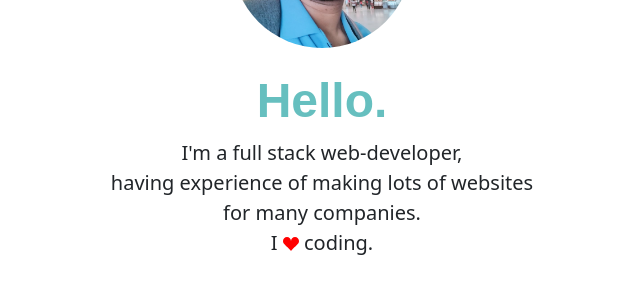
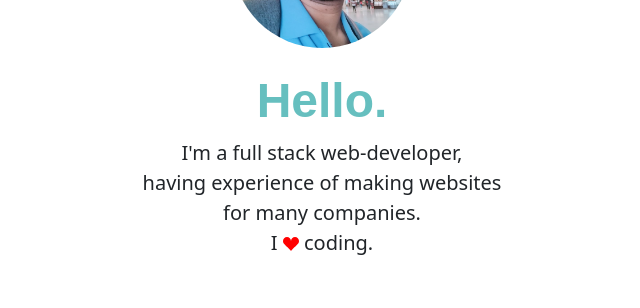
Before and after one commit to AKJ23BCE8390/webpage001, a plain HTML site: page capstone-2/index.html in a window 1280 px wide. Shown: the part 1300-1608 px from the top of the page, without its empty margins (318-958 px from the left). Drawn offline with nearby package versions, Linux system fonts and the light colour scheme.

Commit message:
Update index.html

```diff
--- a/capstone-2/index.html
+++ b/capstone-2/index.html
@@ -24,7 +24,7 @@
             <img class="d-block mx-auto mb-4 " src="./media/WhatsApp Image 2023-12-19 at 09.49.21_9c7a1fe5.jpg" alt="" width="72" height="57">
             <h1 class="display-5 fw-bold text-body-emphasis"><div class="hello">Hello.</div></h1>
             <div class="col-lg-6 mx-auto">
-              <p class="lead mb-4">I'm a full stack web-developer,<br> having experience of making lots of websites<br>for many companies.<br> I <svg xmlns="http://www.w3.org/2000/svg" width="16" height="16" fill="red" class="bi bi-suit-heart-fill" viewBox="0 0 16 16">
+              <p class="lead mb-4">I'm a full stack web-developer,<br> having experience of making websites<br>for many companies.<br> I <svg xmlns="http://www.w3.org/2000/svg" width="16" height="16" fill="red" class="bi bi-suit-heart-fill" viewBox="0 0 16 16">
                 <path d="M4 1c2.21 0 4 1.755 4 3.92C8 2.755 9.79 1 12 1s4 1.755 4 3.92c0 3.263-3.234 4.414-7.608 9.608a.513.513 0 0 1-.784 0C3.234 9.334 0 8.183 0 4.92 0 2.755 1.79 1 4 1"/>
               </svg> coding.</p>
             </div>
```
